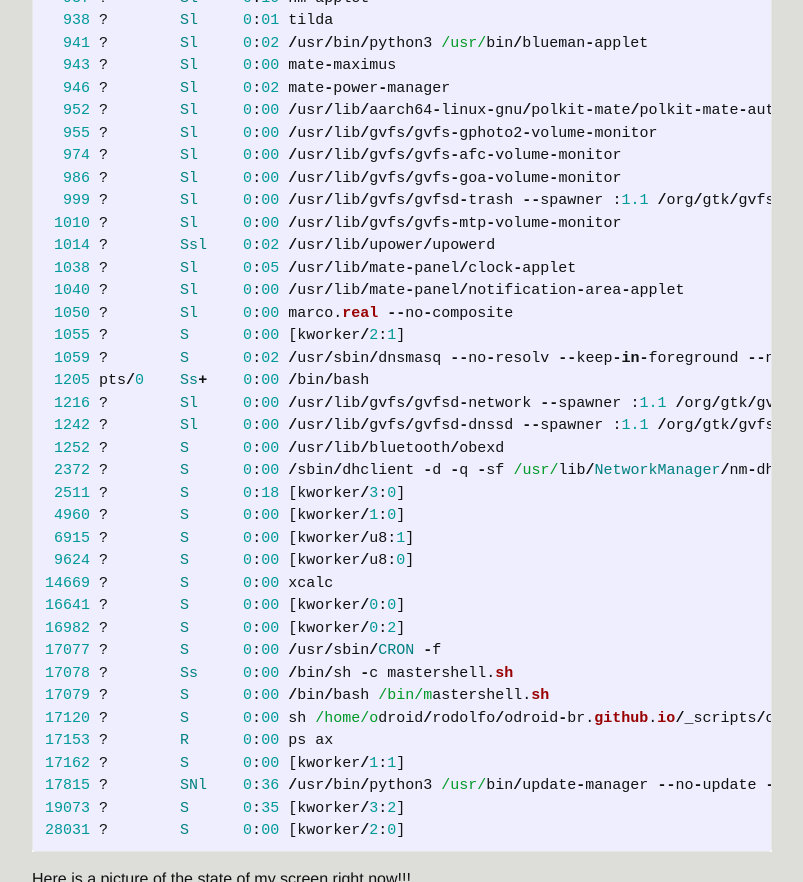
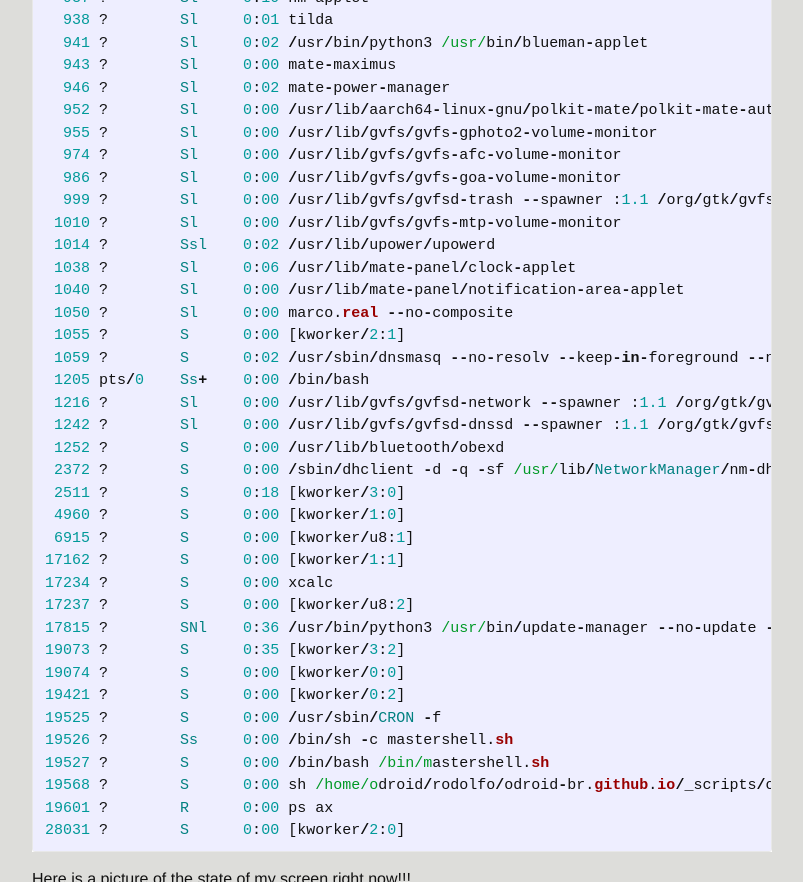
Before and after one commit to robsonneto5pi/odroid-br.github.io, a Jekyll site: the page built from _posts/2016-07-13-televator.markdown, in a window 1280 px wide and 900 px high, scrolled down 3919 px, cut to the strip 0-882 px from the top of the window. Shown: the whole strip, without its empty margins (238-1041 px from the left). Built offline with Jekyll 4.4.1, drawn with Linux system fonts in a browser that asks for light colours; some of the changed text lies outside the part shown.

Commit message:
2016-07-13-televator.markdown

```diff
--- a/_posts/2016-07-13-televator.markdown
+++ b/_posts/2016-07-13-televator.markdown
@@ -182,7 +182,7 @@ Linux odroid64 3.14.65-61 #1 SMP PREEMPT Wed May 25 03:16:39 BRT 2016 aarch64 aa
   999 ?        Sl     0:00 /usr/lib/gvfs/gvfsd-trash --spawner :1.1 /org/gtk/gvfs/exec_spaw/0
  1010 ?        Sl     0:00 /usr/lib/gvfs/gvfs-mtp-volume-monitor
  1014 ?        Ssl    0:02 /usr/lib/upower/upowerd
- 1038 ?        Sl     0:05 /usr/lib/mate-panel/clock-applet
+ 1038 ?        Sl     0:06 /usr/lib/mate-panel/clock-applet
  1040 ?        Sl     0:00 /usr/lib/mate-panel/notification-area-applet
  1050 ?        Sl     0:00 marco.real --no-composite
  1055 ?        S      0:00 [kworker/2:1]
@@ -195,18 +195,18 @@ Linux odroid64 3.14.65-61 #1 SMP PREEMPT Wed May 25 03:16:39 BRT 2016 aarch64 aa
  2511 ?        S      0:18 [kworker/3:0]
  4960 ?        S      0:00 [kworker/1:0]
  6915 ?        S      0:00 [kworker/u8:1]
- 9624 ?        S      0:00 [kworker/u8:0]
-14669 ?        S      0:00 xcalc
-16641 ?        S      0:00 [kworker/0:0]
-16982 ?        S      0:00 [kworker/0:2]
-17077 ?        S      0:00 /usr/sbin/CRON -f
-17078 ?        Ss     0:00 /bin/sh -c mastershell.sh
-17079 ?        S      0:00 /bin/bash /bin/mastershell.sh
-17120 ?        S      0:00 sh /home/odroid/rodolfo/odroid-br.github.io/_scripts/odroid-monitor.sh
-17153 ?        R      0:00 ps ax
 17162 ?        S      0:00 [kworker/1:1]
+17234 ?        S      0:00 xcalc
+17237 ?        S      0:00 [kworker/u8:2]
 17815 ?        SNl    0:36 /usr/bin/python3 /usr/bin/update-manager --no-update --no-focus-on-map
 19073 ?        S      0:35 [kworker/3:2]
+19074 ?        S      0:00 [kworker/0:0]
+19421 ?        S      0:00 [kworker/0:2]
+19525 ?        S      0:00 /usr/sbin/CRON -f
+19526 ?        Ss     0:00 /bin/sh -c mastershell.sh
+19527 ?        S      0:00 /bin/bash /bin/mastershell.sh
+19568 ?        S      0:00 sh /home/odroid/rodolfo/odroid-br.github.io/_scripts/odroid-monitor.sh
+19601 ?        R      0:00 ps ax
 28031 ?        S      0:00 [kworker/2:0]
 {% endhighlight %}
 
```
Also changed, not shown: other parts of _posts/2016-07-13-televator.markdown (+5 -5 lines).
